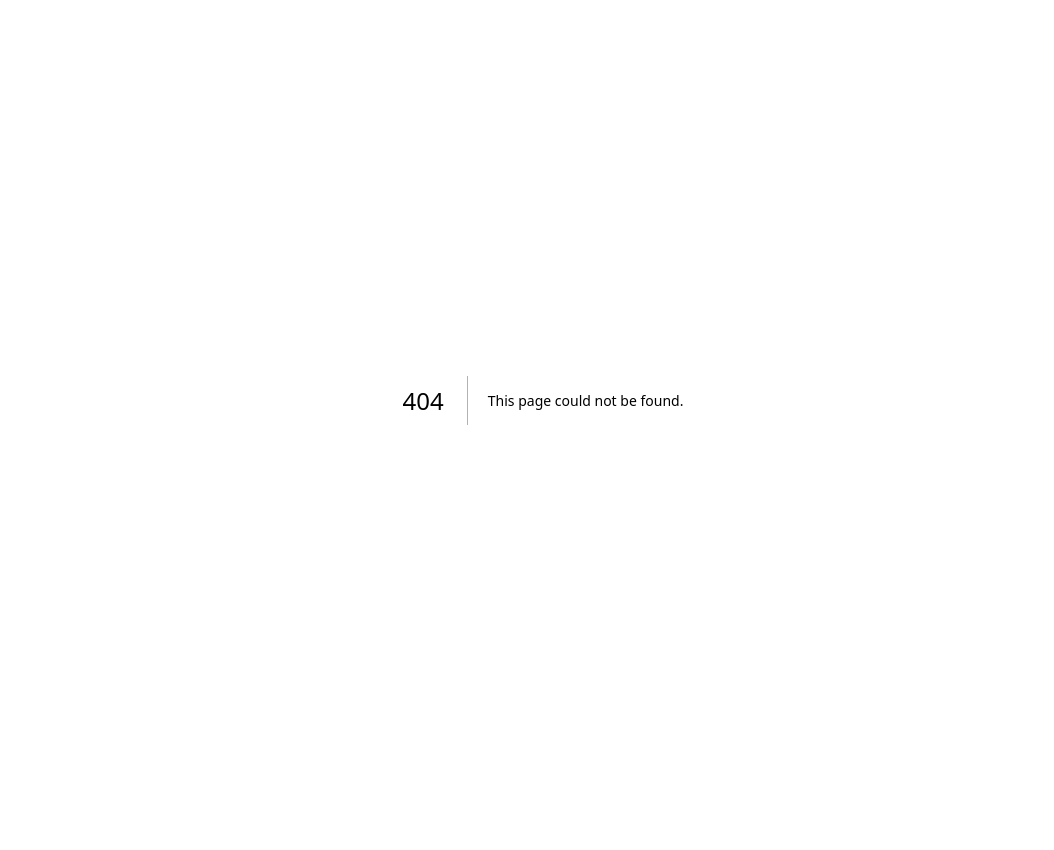
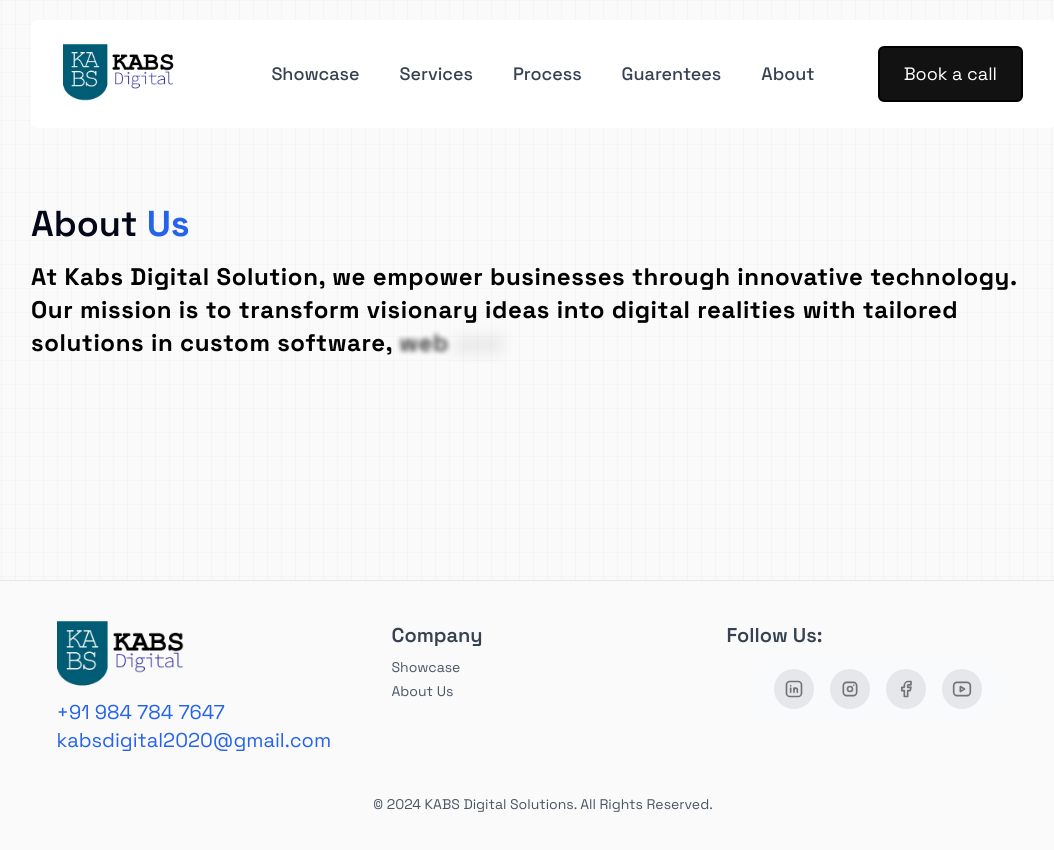
Before and after one commit to SabiqHashil/kabs-digital_website, a Next.js app: page /about in a window 1280 px wide. Before the commit this address had no page. Shown: the top 850 px of the page, without its empty margins (97-1151 px from the left). Before the commit the page ends 800 px from the top, so only its background shows below. Built offline with nearby package versions, Linux system fonts and the light colour scheme.

Commit message:
Added `mb-14` class to `div` element in AboutUs component.

```diff
--- /dev/null
+++ b/app/about/page.tsx
@@ -0,0 +1,32 @@
+"use client";
+
+
+import ShowcaseNavbar from "@/components/showcase-navbar";
+import { TextGenerateEffectDemo } from "@/components/demos/TextGenerateEffect";
+import Footer from "@/components/footer";
+
+const AboutUs = () => {
+
+    return (
+        <div className="
+    flex flex-col  w-full
+     overflow-clip inset-0 -z-10
+  bg-[#fafafa] bg-[linear-gradient(to_right,#8080800a_1px,transparent_1px),linear-gradient(to_bottom,#8080800a_1px,transparent_1px)] bg-[size:14px_24px]
+
+    ">
+            <ShowcaseNavbar />
+            <div className="md:px-0 px-6 xl:w-4/5 2xl:w-[68%] justify-between md:mt-14 md:flex mx-auto  ">
+                <div className="md:w-full mb-14">
+                    <h1 className="text-4xl font-semibold pt-10">
+                        About <span className="text-blue-600 font-bold">Us</span>
+                    </h1>
+                    <TextGenerateEffectDemo />
+                </div>
+
+            </div>
+            <Footer />
+        </div>
+    );
+};
+
+export default AboutUs;
--- a/app/page.tsx
+++ b/app/page.tsx
@@ -118,15 +118,14 @@ export default function Home() {
             >
               Guarentees
             </ScrollLink>
+
+            <Link href={"/about"} className="hover:text-blue-500">
+              About
+            </Link>
           </div>
         </div>
 
         <div className="flex items-center gap-x-4">
-          {/* <a href="tel:519400200" className="hidden lg:flex">
-            <button className="px-4 py-2 rounded-md flex items-center gap-x-3">
-              (519)-400-200
-            </button>
-          </a> */}
 
           <Link
             href={"/meeting"}
@@ -301,7 +300,7 @@ export default function Home() {
         </div>
       </main>
 
-      <Element name="services">
+      <Element name="services" id="services">
         <div className="md:px-0 mx-6 xl:w-4/5 2xl:w-[68%] md:mx-auto ">
           <h1>
             <WordPullUpDemo />
--- /dev/null
+++ b/components/demos/TextGenerateEffect.tsx
@@ -0,0 +1,11 @@
+"use client";
+import { TextGenerateEffect } from "../ui/text-generate-effect";
+
+const words = `At Kabs Digital Solution, we empower businesses through innovative technology. Our mission is to transform visionary ideas into digital realities with tailored solutions in custom software, web and mobile applications, e-commerce, and digital marketing.
+Our dedicated team excels in navigating the complexities of the digital landscape, delivering high-quality solutions that drive success and enhance user experiences. We view every challenge as an opportunity to innovate, guiding our clients with clarity and purpose.
+Join us on this journey—your success is our mission.
+`;
+
+export function TextGenerateEffectDemo() {
+    return <TextGenerateEffect words={words} />;
+}
--- a/components/footer.tsx
+++ b/components/footer.tsx
@@ -1,13 +1,14 @@
-
 import Image from "next/image";
 import { FloatingDockDemo } from "./demos/desktop-social-icon";
+import Link from "next/link";
 
 const Footer = () => {
   const currentYear = new Date().getFullYear();
 
   return (
     <footer className="bg-[#fafafa] py-10 px-4 md:px-8 border-t">
-      <div className="flex flex-col md:flex-row justify-between gap-y-3 xl:w-4/5 2xl:w-[68%] mx-auto">
+      <div className="flex flex-col md:flex-row justify-between gap-8 xl:w-4/5 2xl:w-[68%] mx-auto">
+        {/* Logo and Contact Section */}
         <div className="flex-1">
           <h1 className="text-3xl md:text-5xl font-medium mb-2">
             <Image
@@ -29,8 +30,26 @@ const Footer = () => {
             </a>
           </p>
         </div>
-        <div className="flex flex-col md:flex-row items-center space-x-0 md:space-x-4 mt-4 md:mt-0">
-          <h2 className="text-sm md:text-lg lg:text-xl xl:text-xl font-semibold text-gray-700 md:mb-0">Follow Us:</h2>
+
+        <div className="flex-1 mt-10 md:mt-0">
+          <h2 className="text-lg md:text-xl font-semibold text-gray-700 mb-2">Company</h2>
+          <ul className="space-y-1">
+            <li>
+              <Link href="/showcase">
+                <p className="text-sm text-gray-600 hover:underline">Showcase</p>
+              </Link>
+            </li>
+            <li>
+              <Link href="/about">
+                <p className="text-sm text-gray-600 hover:underline">About Us</p>
+              </Link>
+            </li>
+          </ul>
+        </div>
+
+        {/* Follow Us Section */}
+        <div className="flex-1 mt-10 md:mt-0 flex flex-col items-start">
+          <h2 className="text-sm md:text-lg lg:text-xl xl:text-xl font-semibold text-gray-700 mb-2">Follow Us:</h2>
           <FloatingDockDemo />
         </div>
       </div>
--- a/components/showcase-navbar.tsx
+++ b/components/showcase-navbar.tsx
@@ -59,18 +59,14 @@ xl:w-4/5
           <Link href="/" className="hover:text-blue-500">
             Guarentees
           </Link>
+          <Link href="/about" className="hover:text-blue-500">
+            About
+          </Link>
 
         </div>
       </div>
 
-
       <div className="flex items-center gap-x-4">
-        {/* <a href="tel:5193191562" className="hidden xl:flex">
-          <button className="px-4 py-2  rounded-md flex items-center gap-x-3 ">
-            (519)-319-1562
-          </button>
-        </a> */}
-
 
         <Link
           href={"/meeting"}
--- /dev/null
+++ b/components/ui/text-generate-effect.tsx
@@ -0,0 +1,62 @@
+"use client";
+import { useEffect } from "react";
+import { motion, stagger, useAnimate } from "framer-motion";
+import { cn } from "@/lib/utils";
+
+export const TextGenerateEffect = ({
+  words,
+  className,
+  filter = true,
+  duration = 0.5,
+}: {
+  words: string;
+  className?: string;
+  filter?: boolean;
+  duration?: number;
+}) => {
+  const [scope, animate] = useAnimate();
+  let wordsArray = words.split(" ");
+  useEffect(() => {
+    animate(
+      "span",
+      {
+        opacity: 1,
+        filter: filter ? "blur(0px)" : "none",
+      },
+      {
+        duration: duration ? duration : 1,
+        delay: stagger(0.2),
+      }
+    );
+  }, [scope.current]);
+
+  const renderWords = () => {
+    return (
+      <motion.div ref={scope}>
+        {wordsArray.map((word, idx) => {
+          return (
+            <motion.span
+              key={word + idx}
+              className="dark:text-white text-black opacity-0"
+              style={{
+                filter: filter ? "blur(10px)" : "none",
+              }}
+            >
+              {word}{" "}
+            </motion.span>
+          );
+        })}
+      </motion.div>
+    );
+  };
+
+  return (
+    <div className={cn("font-bold", className)}>
+      <div className="mt-4">
+        <div className=" dark:text-white text-black text-2xl leading-snug tracking-wide">
+          {renderWords()}
+        </div>
+      </div>
+    </div>
+  );
+};
```
